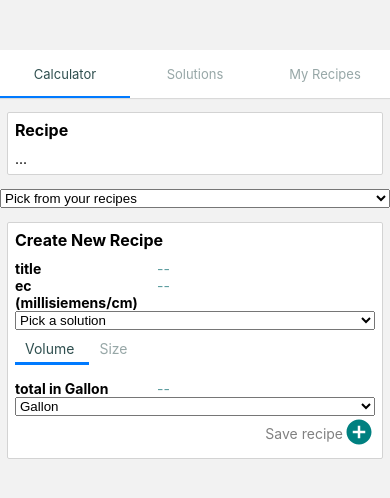
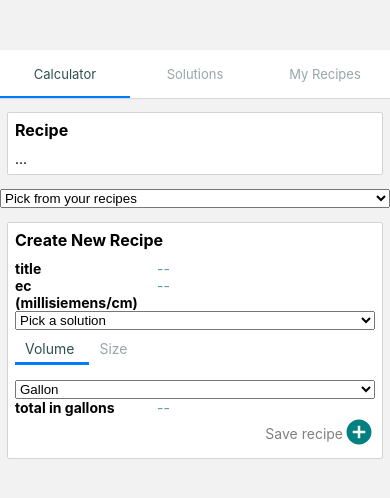
Before and after one commit to niole/hydrocalc-mobile, a React Native app: screen /Calculator in a window 390 px wide. Shown: the top 498 px of the page. Built offline with nearby package versions, Linux system fonts and the light colour scheme; what expo-linking would draw is missing.

Commit message:
Create and use pluralization

```diff
--- a/components/BucketSizeLabel.tsx
+++ b/components/BucketSizeLabel.tsx
@@ -1,6 +1,7 @@
 import * as React from 'react';
 import { Text, View } from 'react-native';
 import { SizeUnits, VolumeUnits, BucketSize } from '../globalState';
+import { pluralizeSizes, pluralizeVolumes } from './volumeUtil';
 
 /**
  * Renders a BucketSize so that it is human readable
@@ -10,7 +11,7 @@ type BucketSizeProps = { bucketSize: BucketSize };
 
 export const BucketSizeLabel: React.FC<BucketSizeProps> = ({ bucketSize: { volume, lwh } }) => volume || lwh ? (
   <View>
-    {volume ? <Text>{volume.total} {VolumeUnits[volume.unit]}</Text>: null}
-    {lwh ? <Text>{lwh.length} x {lwh.width} x {lwh.height} {SizeUnits[lwh.unit]}</Text>: null}
+    {volume ? <Text>{volume.total} {pluralizeVolumes(volume.unit)}</Text>: null}
+    {lwh ? <Text>{lwh.length} x {lwh.width} x {lwh.height} {pluralizeSizes(lwh.unit)}</Text>: null}
   </View>
 ) : null;
--- a/components/ValidatedSizeForm.tsx
+++ b/components/ValidatedSizeForm.tsx
@@ -4,6 +4,7 @@ import { Picker } from '@react-native-picker/picker';
 
 import { SizeUnits, BucketSize } from '../globalState';
 import { LabelValue } from './LabelValue';
+import { pluralizeSizes } from './volumeUtil';
 
 type Props = {
   onChange: (bs: BucketSize) => void;
@@ -30,6 +31,10 @@ export const ValidatedSizeForm: React.FC<Props> = ({ onChange }) => {
 
   return (
     <View>
+      <Picker onValueChange={setUnit} selectedValue={unit}>
+        <Picker.Item key="cm" label={SizeUnits[SizeUnits.CM]} value={SizeUnits.CM}  />
+        <Picker.Item key="inch" label={SizeUnits[SizeUnits.Inch]} value={SizeUnits.Inch}  />
+      </Picker>
       <LabelValue
         editable={true}
         onChangeNumber={setLength}
@@ -45,12 +50,8 @@ export const ValidatedSizeForm: React.FC<Props> = ({ onChange }) => {
         onChangeNumber={setHeight}
         label={getPlaceholderText('height', unit)}
       />
-      <Picker onValueChange={setUnit} selectedValue={unit}>
-        <Picker.Item key="cm" label={SizeUnits[SizeUnits.CM]} value={SizeUnits.CM}  />
-        <Picker.Item key="inch" label={SizeUnits[SizeUnits.Inch]} value={SizeUnits.Inch}  />
-      </Picker>
     </View>
   );
 };
 
-const getPlaceholderText = (dimension: string, unit: SizeUnits): string => `${dimension} in ${SizeUnits[unit]}`;
+const getPlaceholderText = (dimension: string, unit: SizeUnits): string => `${dimension} in ${pluralizeSizes(unit)}`;
--- a/components/ValidatedVolumeForm.tsx
+++ b/components/ValidatedVolumeForm.tsx
@@ -4,6 +4,7 @@ import { Picker } from '@react-native-picker/picker';
 
 import { VolumeUnits, BucketSize } from '../globalState';
 import { LabelValue }  from './LabelValue';
+import { pluralizeVolumes } from './volumeUtil';
 
 type Props = {
   onChange: (bs: BucketSize) => void;
@@ -26,18 +27,18 @@ export const ValidatedVolumeForm: React.FC<Props> = ({ onChange }) => {
 
   return (
     <View>
-      <LabelValue
-        editable={true}
-        label={`total in ${VolumeUnits[unit]}`}
-        onChangeNumber={setTotal}
-        placeholder="--"
-      />
       <Picker onValueChange={setUnit} selectedValue={unit}>
         <Picker.Item key="gallon" label={VolumeUnits[VolumeUnits.Gallon]} value={VolumeUnits.Gallon}  />
         <Picker.Item key="liter" label={VolumeUnits[VolumeUnits.Liter]} value={VolumeUnits.Liter}  />
         <Picker.Item key="ounce" label={VolumeUnits[VolumeUnits.Ounce]} value={VolumeUnits.Ounce}  />
         <Picker.Item key="ml" label={VolumeUnits[VolumeUnits.ML]} value={VolumeUnits.ML}  />
       </Picker>
+      <LabelValue
+        editable={true}
+        label={`total in ${pluralizeVolumes(unit)}`}
+        onChangeNumber={setTotal}
+        placeholder="--"
+      />
     </View>
   );
 };
--- /dev/null
+++ b/components/volumeUtil.ts
@@ -0,0 +1,16 @@
+import { VolumeUnits, SizeUnits } from '../globalState';
+
+export const pluralizeSizes = (unit: SizeUnits): string => {
+  switch (unit) {
+    case SizeUnits.CM:
+      return 'cm';
+    case SizeUnits.Inch:
+      return 'inches';
+    default:
+      throw new Error(`this size unit is not covered in pluralization logic: ${unit}`);
+  }
+};
+
+export const pluralizeVolumes = (unit: VolumeUnits): string => {
+  return `${VolumeUnits[unit].toLowerCase()}s`;
+};
```
